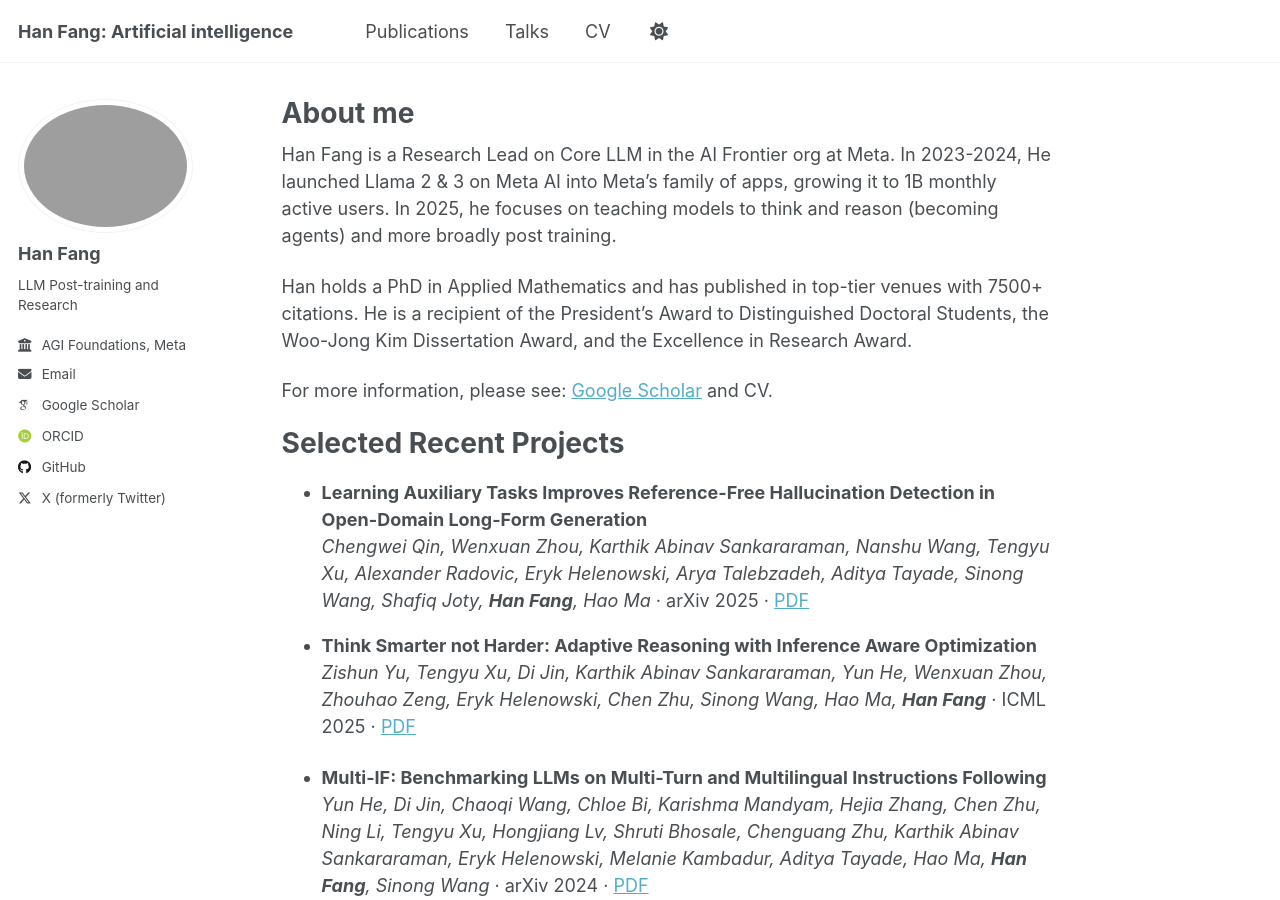
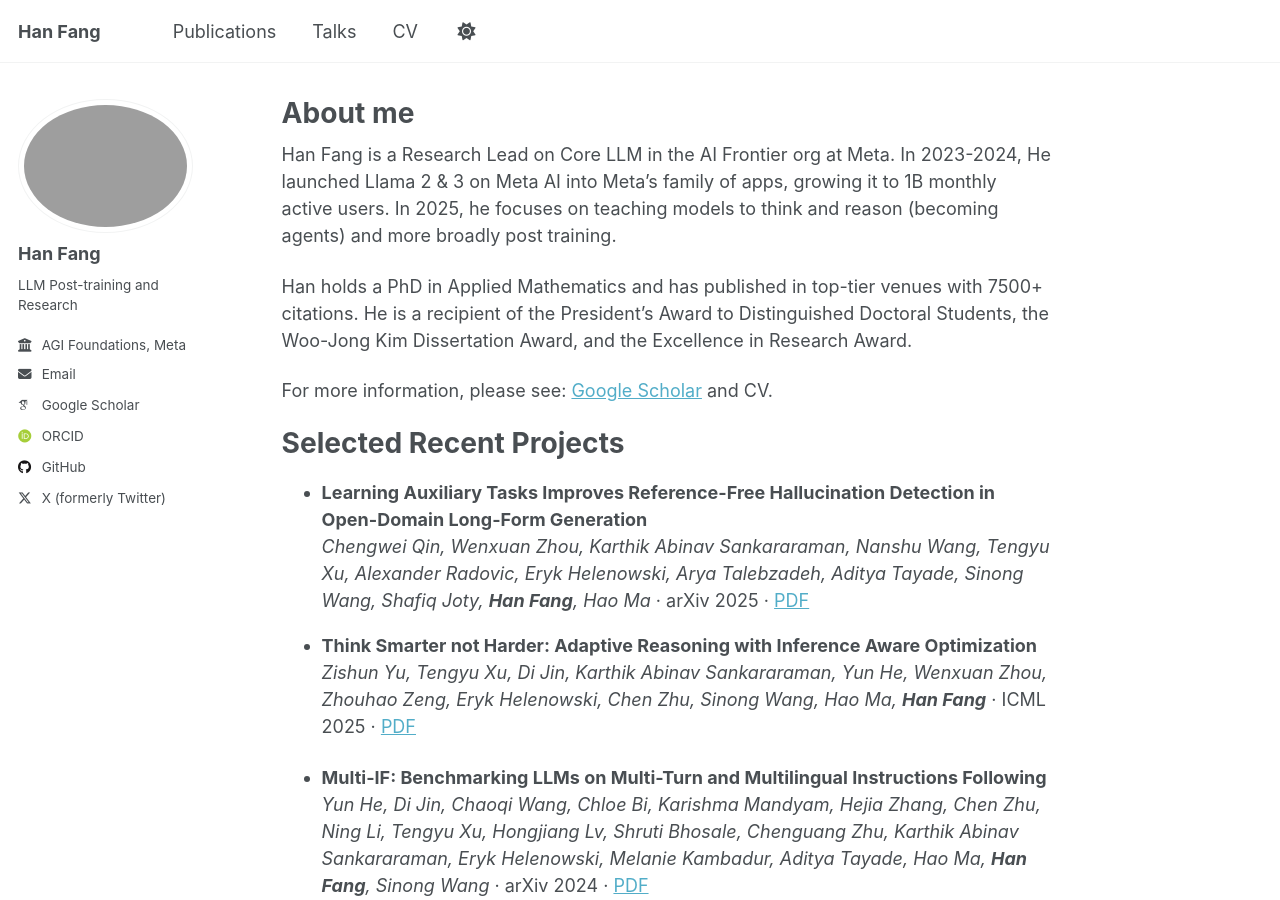
Before and after one commit to hanfang/hanfang.github.io, a Jekyll site: the page built from _pages/about.md, in a window 1280 px wide and 900 px high. Built offline with Jekyll 4.4.1, drawn with Linux system fonts in a browser that asks for light colours; some web fonts are replaced; a script that is not in the unit is left out.

Commit message:
Update _config.yml

```diff
--- a/_config.yml
+++ b/_config.yml
@@ -9,7 +9,7 @@
 # Basic Site Settings
 locale                   : "en-US"
 site_theme               : "default"
-title                    : "Han Fang: Artificial intelligence"
+title                    : "Han Fang"
 title_separator          : "-"
 name                     : &name "Han Fang"
 description              : &description "personal description"
```
